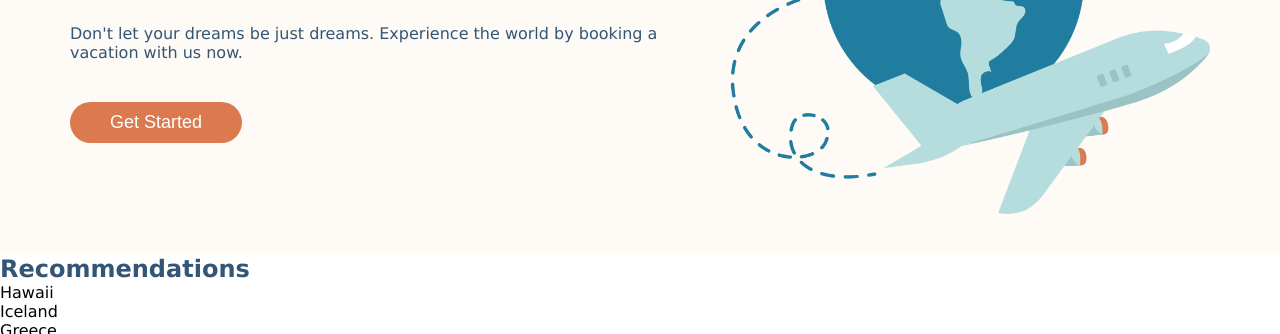
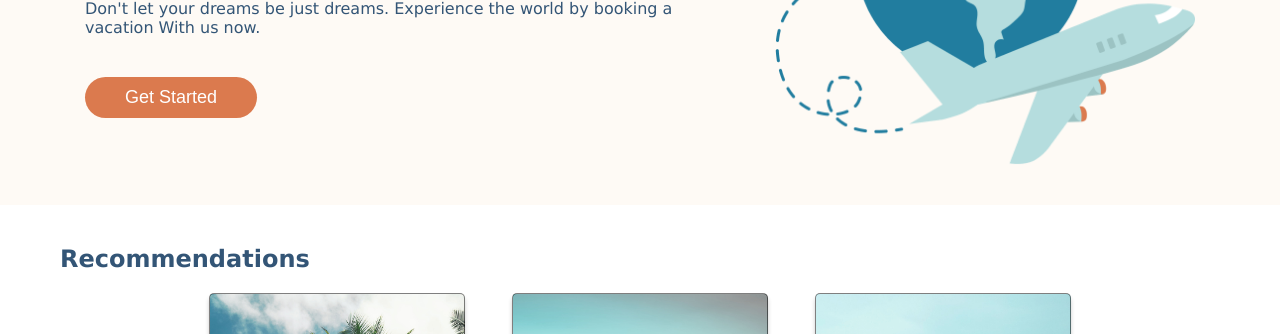
Before and after one commit to tdotdlo/darren-lo-travel-site, a plain HTML site: page index.html in a window 1280 px wide. Shown: the part 288-622 px from the top of the page. Drawn offline with Linux system fonts and the light colour scheme.

Commit message:
Add Recommendation Section and Destination Cards

```diff
--- a/css/global.css
+++ b/css/global.css
@@ -31,9 +31,11 @@ body {
   display: flex;
   justify-content: space-evenly;
   list-style-type: none;
-  column-gap: 50px;
+  column-gap: 30px;
 }
 
 .main-nav__links a {
   color: #000;
 }
+
+/* Footer */
--- a/css/main.css
+++ b/css/main.css
@@ -14,18 +14,21 @@
 }
 
 /* Hero Content - Content*/
+
 .nav-hero__content > h1 {
   font-size: 2.67rem;
+  margin-bottom: 40px;
 }
 
-.nav-hero__content :is(h1, p) {
+.nav-hero__content p {
   color: #335576;
   margin-bottom: 40px;
 }
 
+/* Hero-Image */
 .nav-hero__image {
-  max-width: 40%;
-  min-width: 30%;
+  max-width: 35%;
+  min-width: 25%;
 }
 
 /* Hero - Get Started Button */
@@ -36,4 +39,50 @@
   padding: 10px 40px;
   border-radius: 30px;
   border: none;
+  cursor: pointer;
 }
+
+/* Recommendations */
+main {
+  padding: 40px 60px;
+}
+
+/* Destination Card */
+.destination-container {
+  display: flex;
+  justify-content: space-around;
+  align-items: center;
+  margin: 20px 125px;
+}
+
+.destination-card {
+  display: flex;
+  justify-content: flex-end;
+  align-items: flex-end;
+  width: 20vw;
+  height: 55vh;
+  /* width / style / color */
+  border: 1px solid rgba(0, 0, 0, 0.5);
+  /* x-axis / y-axis - blur - radius - color / opacity */
+  box-shadow: 0px 4px 4px rgba(0, 0, 0, 0.2);
+  border-radius: 5px;
+  background-size: cover;
+  background-repeat: no-repeat;
+}
+
+.destination-card > h2 {
+  color: #fff;
+  padding: 20px;
+}
+
+.destination-card--hawaii {
+  background-image: url("../assets/images/hawaii.jpg");
+}
+
+.destination-card--iceland {
+  background-image: url("../assets/images/iceland.jpg");
+}
+
+.destination-card--greece {
+  background-image: url("../assets/images/greece.jpg");
+}
--- a/index.html
+++ b/index.html
@@ -28,7 +28,7 @@
           <h1>Travelling Comes with Endless Discoveries</h1>
           <p>
             Don't let your dreams be just dreams. Experience the world by
-            booking a vacation with us now.
+            booking a vacation With us now.
           </p>
           <button class="nav-hero__button">Get Started</button>
         </div>
@@ -40,9 +40,9 @@
       <!--Destination Cards -->
       <h2>Recommendations</h2>
       <div class="destination-container">
-        <div class="destination-card destination-card--hawaii">Hawaii</div>
-        <div class="destination-card destination-card--iceland">Iceland</div>
-        <div class="destination-card destionation-card--greece">Greece</div>
+        <div class="destination-card destination-card--hawaii"><h2>Hawaii</h2></div>
+        <div class="destination-card destination-card--iceland"><h2>Iceland</h2></div>
+        <div class="destination-card destination-card--greece"><h2>Greece</h2></div>
       </div>
     </main>
     <footer>
```
